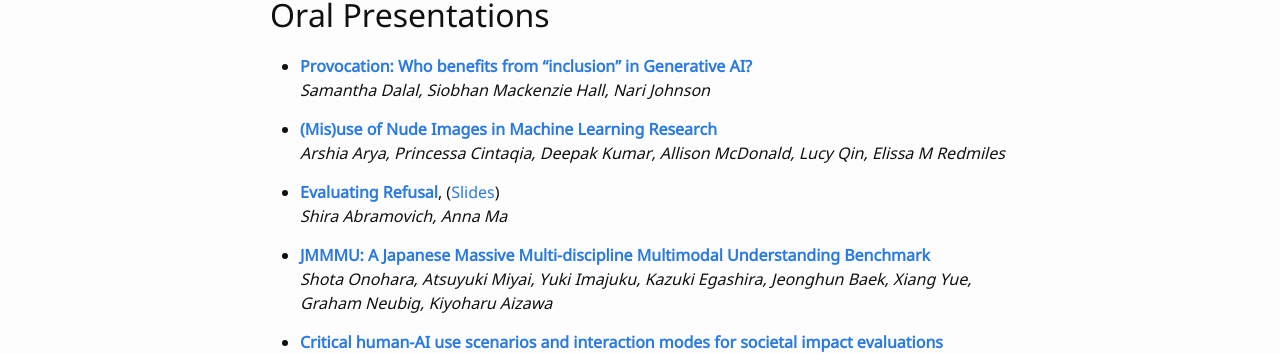
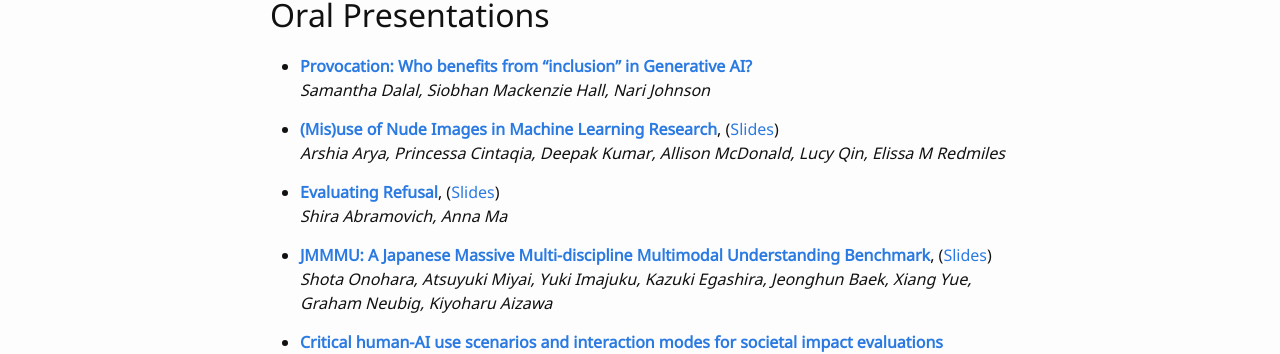
Before and after one commit to aaai-fidu-lab/aaai-fidu-lab.github.io, a Jekyll site: the page built from accepted-papers.md, in a window 1280 px wide and 900 px high. Shown: the part 212-566 px from the top of the window. Built offline with Jekyll 4.4.1, drawn with Linux system fonts in a browser that asks for light colours; our own code applies the rules of GitHub Pages for plain Markdown files.

Commit message:
update slides

```diff
--- a/accepted-papers.md
+++ b/accepted-papers.md
@@ -10,13 +10,13 @@ The following tiny papers have been accepted to the EvalEval Workshop at NeurIPS
 * **[Provocation: Who benefits from "inclusion" in Generative AI?](accepted_papers/EvalEval_24_Dalal.pdf)**
   *Samantha Dalal, Siobhan Mackenzie Hall, Nari Johnson*
 
-* **[(Mis)use of Nude Images in Machine Learning Research](accepted_papers/EvalEval_24_Arya.pdf)**
+* **[(Mis)use of Nude Images in Machine Learning Research](accepted_papers/EvalEval_24_Arya.pdf)**, ([Slides](accepted_papers/slides/EvalEval_24_Arya.pdf))
   *Arshia Arya, Princessa Cintaqia, Deepak Kumar, Allison McDonald, Lucy Qin, Elissa M Redmiles*
 
 * **[Evaluating Refusal](accepted_papers/EvalEval_24_Abramovich.pdf)**, ([Slides](accepted_papers/slides/EvalEval_24_Abramovich.pdf))
   *Shira Abramovich, Anna Ma*
 
-* **[JMMMU: A Japanese Massive Multi-discipline Multimodal Understanding Benchmark](accepted_papers/EvalEval_24_Onohara.pdf)**
+* **[JMMMU: A Japanese Massive Multi-discipline Multimodal Understanding Benchmark](accepted_papers/EvalEval_24_Onohara.pdf)**, ([Slides](accepted_papers/slides/EvalEval_24_Onohara.pdf))
   *Shota Onohara, Atsuyuki Miyai, Yuki Imajuku, Kazuki Egashira, Jeonghun Baek, Xiang Yue, Graham Neubig, Kiyoharu Aizawa*
 
 * **[Critical human-AI use scenarios and interaction modes for societal impact evaluations](accepted_papers/EvalEval_24_Ibrahim.pdf)**
```
Also changed, not shown: 3 other files.
